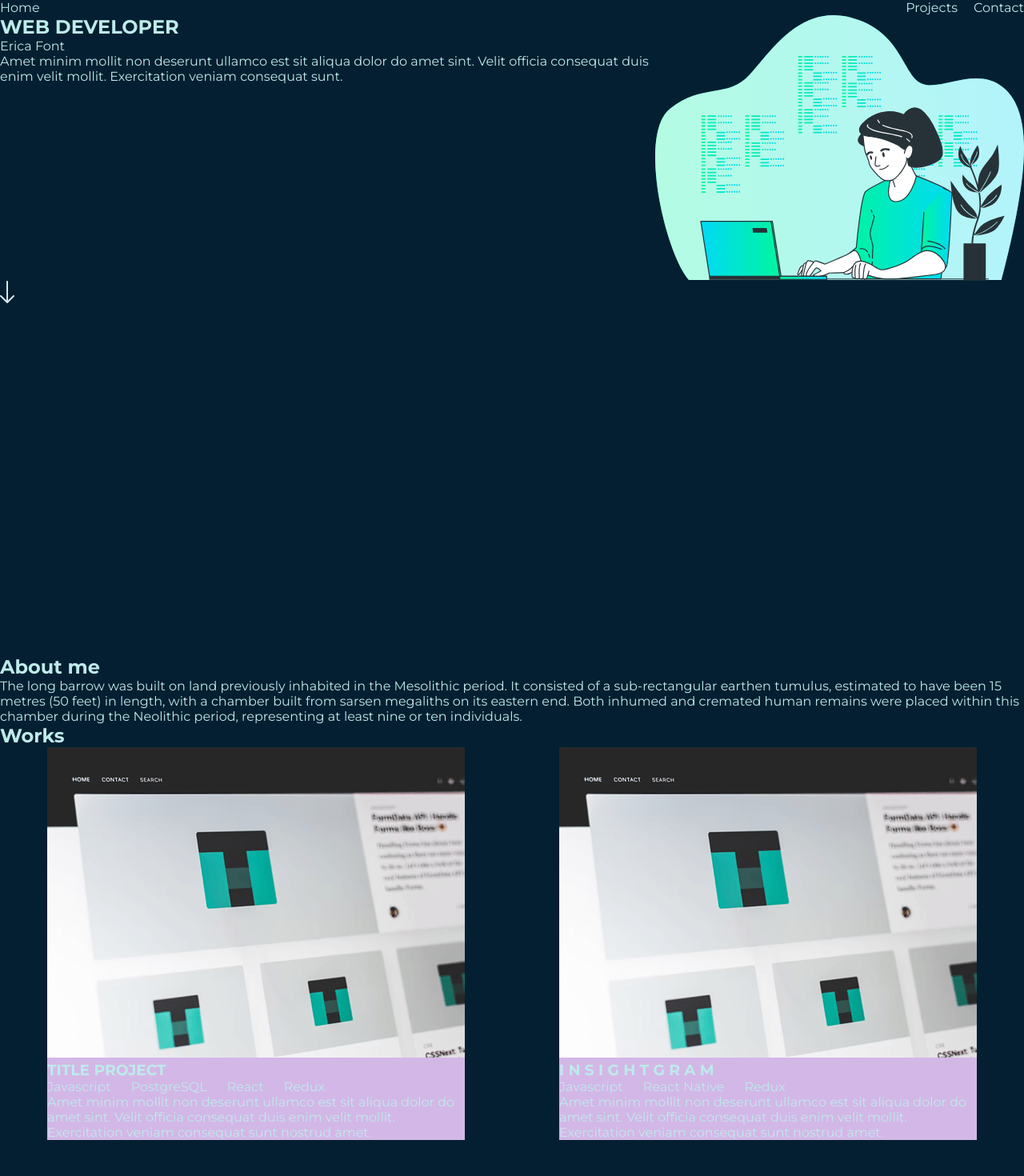
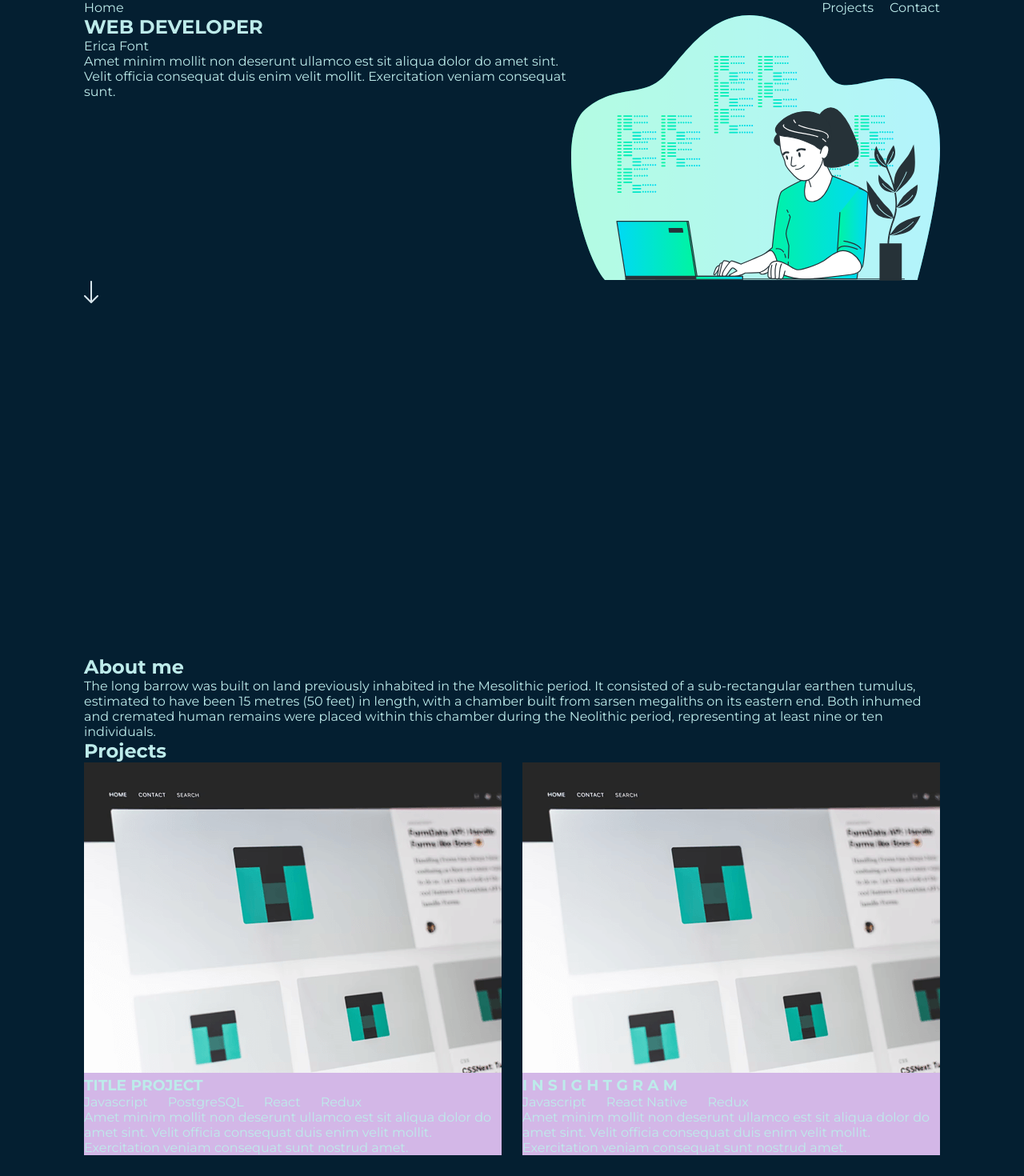
Before and after one commit to hoakiin/portfolio, a React (Vite) app: page / in a window 1280 px wide. Shown: the top 1470 px of the page at 80% size. Built offline with nearby package versions, Linux system fonts and the light colour scheme.

Commit message:
feat: add Container

```diff
--- /dev/null
+++ b/src/components/Container.tsx
@@ -0,0 +1,9 @@
+import styled from "styled-components";
+
+export const Container = styled.div`
+    max-width: 1100px;
+    width: 100%;
+    min-height: 100%;
+    padding: 0 15px;
+    margin: 0 auto;
+`
--- a/src/layout/footer/Footer.tsx
+++ b/src/layout/footer/Footer.tsx
@@ -1,10 +1,12 @@
 import styled from "styled-components";
 import { Icon } from "../../components/icon/Icon";
 import { FlexWrapper } from "../../components/FlexWrapper";
+import { Container } from "../../components/Container";
 
 export const Footer = () => {
   return (
     <StyledFooter>
+      <Container>
         <FlexWrapper direction="column" align="center">
           <SocialList>
             <SocialItem>
@@ -43,6 +45,7 @@ export const Footer = () => {
           </SocialList>
           <Copyright>WEB DEVELOPER 2025</Copyright>
         </FlexWrapper>
+      </Container>
     </StyledFooter>
   );
 };
@@ -56,8 +59,7 @@ const SocialList = styled.ul`
   gap: 90px;
 `;
 
-const SocialItem = styled.li`
-`;
+const SocialItem = styled.li``;
 
 const SocialLink = styled.a`
   display: flex;
@@ -65,8 +67,6 @@ const SocialLink = styled.a`
   align-items: center;
 `;
 
-const Name = styled.span`
-`;
+const Name = styled.span``;
 
-const Copyright = styled.small`
-`;
+const Copyright = styled.small``;
--- a/src/layout/header/Header.tsx
+++ b/src/layout/header/Header.tsx
@@ -1,13 +1,15 @@
 import styled from "styled-components";
 import { Menu } from "../../components/menu/Menu";
+import { Container } from "../../components/Container";
 
 export const Header = () => {
   return (
     <StyledHeader>
-      <Menu />
+      <Container>
+        <Menu />
+      </Container>
     </StyledHeader>
   );
 };
 
-const StyledHeader = styled.header`
-`;
+const StyledHeader = styled.header``;
--- a/src/layout/sections/about/About.tsx
+++ b/src/layout/sections/about/About.tsx
@@ -1,14 +1,23 @@
 import styled from "styled-components";
 import { SectionTitle } from "../../../components/SectionTitle";
+import { Container } from "../../../components/Container";
 
 export const About = () => {
-    return (
-        <StyledAbout>
-            <SectionTitle>About me</SectionTitle>
-            <p>The long barrow was built on land previously inhabited in the Mesolithic period. It consisted of a sub-rectangular earthen tumulus, estimated to have been 15 metres (50 feet) in length, with a chamber built from sarsen megaliths on its eastern end. Both inhumed and cremated human remains were placed within this chamber during the Neolithic period, representing at least nine or ten individuals.</p>
-        </StyledAbout>
-    )
-}
+  return (
+    <StyledAbout>
+      <Container>
+        <SectionTitle>About me</SectionTitle>
+        <p>
+          The long barrow was built on land previously inhabited in the
+          Mesolithic period. It consisted of a sub-rectangular earthen tumulus,
+          estimated to have been 15 metres (50 feet) in length, with a chamber
+          built from sarsen megaliths on its eastern end. Both inhumed and
+          cremated human remains were placed within this chamber during the
+          Neolithic period, representing at least nine or ten individuals.
+        </p>
+      </Container>
+    </StyledAbout>
+  );
+};
 
-const StyledAbout = styled.section`
-`
+const StyledAbout = styled.section``;
--- a/src/layout/sections/contacts/Contacts.tsx
+++ b/src/layout/sections/contacts/Contacts.tsx
@@ -1,10 +1,12 @@
 import styled from "styled-components";
 import { SectionTitle } from "../../../components/SectionTitle";
 import { Button } from "../../../components/Button";
+import { Container } from "../../../components/Container";
 
 export const Contacts = () => {
   return (
     <StyledContacts>
+      <Container>
         <SectionTitle>Contacts</SectionTitle>
         <StyledForm>
           <Field placeholder="Name" />
@@ -12,6 +14,7 @@ export const Contacts = () => {
           <Field as="textarea" placeholder="Message" />
           <Button type="submit">Submit</Button>
         </StyledForm>
+      </Container>
     </StyledContacts>
   );
 };
--- a/src/layout/sections/main/Main.tsx
+++ b/src/layout/sections/main/Main.tsx
@@ -2,18 +2,20 @@ import styled from "styled-components";
 import photo from "../../../assets/images/photo.svg";
 import arrow from "../../../assets/images/arrow.svg";
 import { FlexWrapper } from "../../../components/FlexWrapper";
+import { Container } from "../../../components/Container";
 
 export const Main = () => {
   return (
     <StyledMain>
+      <Container>
         <FlexWrapper>
           <div>
             <MainTitle>WEB DEVELOPER</MainTitle>
             <Name>Erica Font</Name>
             <p>
-            Amet minim mollit non deserunt ullamco est sit aliqua dolor do amet
-            sint. Velit officia consequat duis enim velit mollit. Exercitation
-            veniam consequat sunt.
+              Amet minim mollit non deserunt ullamco est sit aliqua dolor do
+              amet sint. Velit officia consequat duis enim velit mollit.
+              Exercitation veniam consequat sunt.
             </p>
           </div>
 
@@ -23,6 +25,7 @@ export const Main = () => {
         <Arrow href="#">
           <img src={arrow} alt="" />
         </Arrow>
+      </Container>
     </StyledMain>
   );
 };
--- a/src/layout/sections/skills/Skills.tsx
+++ b/src/layout/sections/skills/Skills.tsx
@@ -1,10 +1,12 @@
 import styled from "styled-components";
 import { SectionTitle } from "../../../components/SectionTitle";
 import { Skill } from "./skill/Skill";
+import { Container } from "../../../components/Container";
 
 export const Skills = () => {
   return (
     <StyledSkills>
+      <Container>
         <SectionTitle>Skills</SectionTitle>
         <SkillsWrapper>
           <Skill iconId="html" title="HTML" />
@@ -23,6 +25,7 @@ export const Skills = () => {
           <Skill iconId="redux" title="Redux" />
           <Skill iconId="git" title="git" />
         </SkillsWrapper>
+      </Container>
     </StyledSkills>
   );
 };
--- a/src/layout/sections/works/Projects.tsx
+++ b/src/layout/sections/works/Projects.tsx
@@ -2,17 +2,18 @@ import styled from "styled-components";
 import { SectionTitle } from "../../../components/SectionTitle";
 import { FlexWrapper } from "../../../components/FlexWrapper";
 import { Project } from "./project/Project";
-import projectImg from '../../../assets/images/project.webp'
+import projectImg from "../../../assets/images/project.webp";
+import { Container } from "../../../components/Container";
 
 const items1 = ["Javascript", "PostgreSQL", "React", "Redux"];
-const items2 = ["Javascript", "React Native", "Redux"]
-
+const items2 = ["Javascript", "React Native", "Redux"];
 
 export const Projects = () => {
   return (
     <StyledWorks>
-      <SectionTitle>Works</SectionTitle>
-      <FlexWrapper justify="space-around">
+      <Container>
+        <SectionTitle>Projects</SectionTitle>
+        <FlexWrapper justify="space-between">
           <Project
             title="TITLE PROJECT"
             src={projectImg}
@@ -26,6 +27,7 @@ export const Projects = () => {
             text="Amet minim mollit non deserunt ullamco est sit aliqua dolor do amet sint. Velit officia consequat duis enim velit mollit. Exercitation veniam consequat sunt nostrud amet."
           />
         </FlexWrapper>
+      </Container>
     </StyledWorks>
   );
 };
```
Lines whose indentation alone changed are shown as unchanged.
